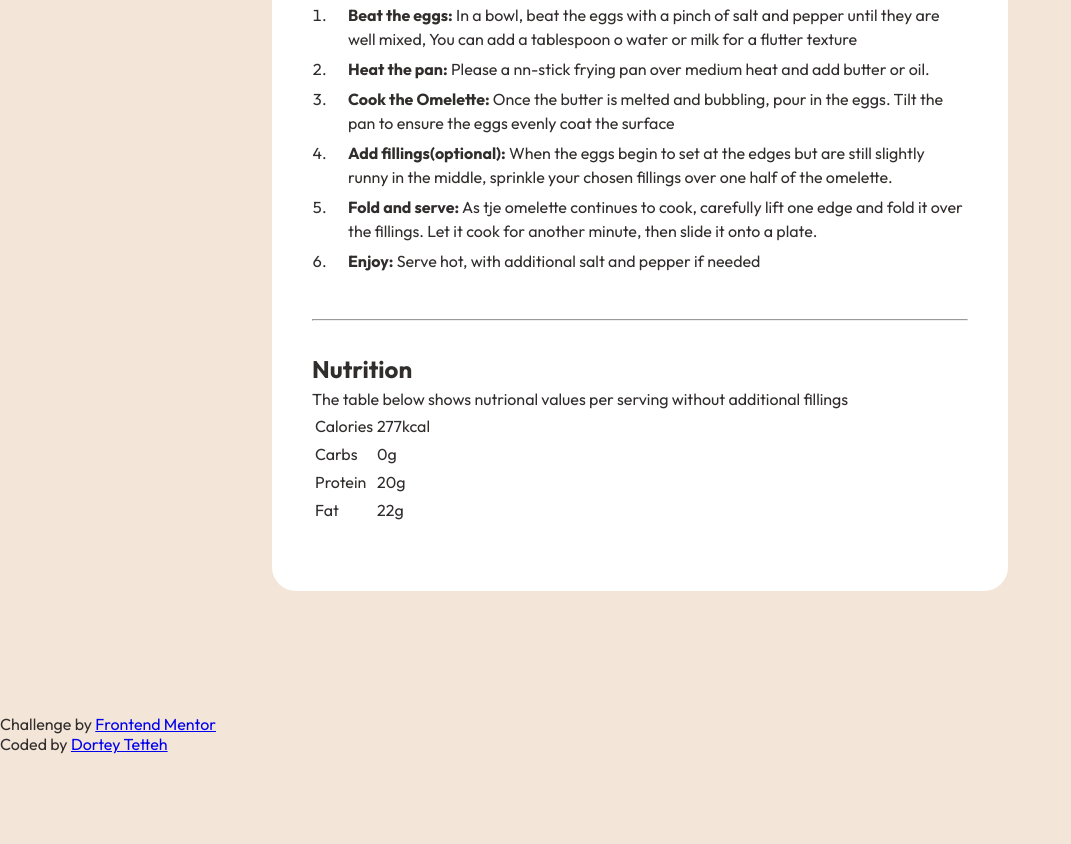
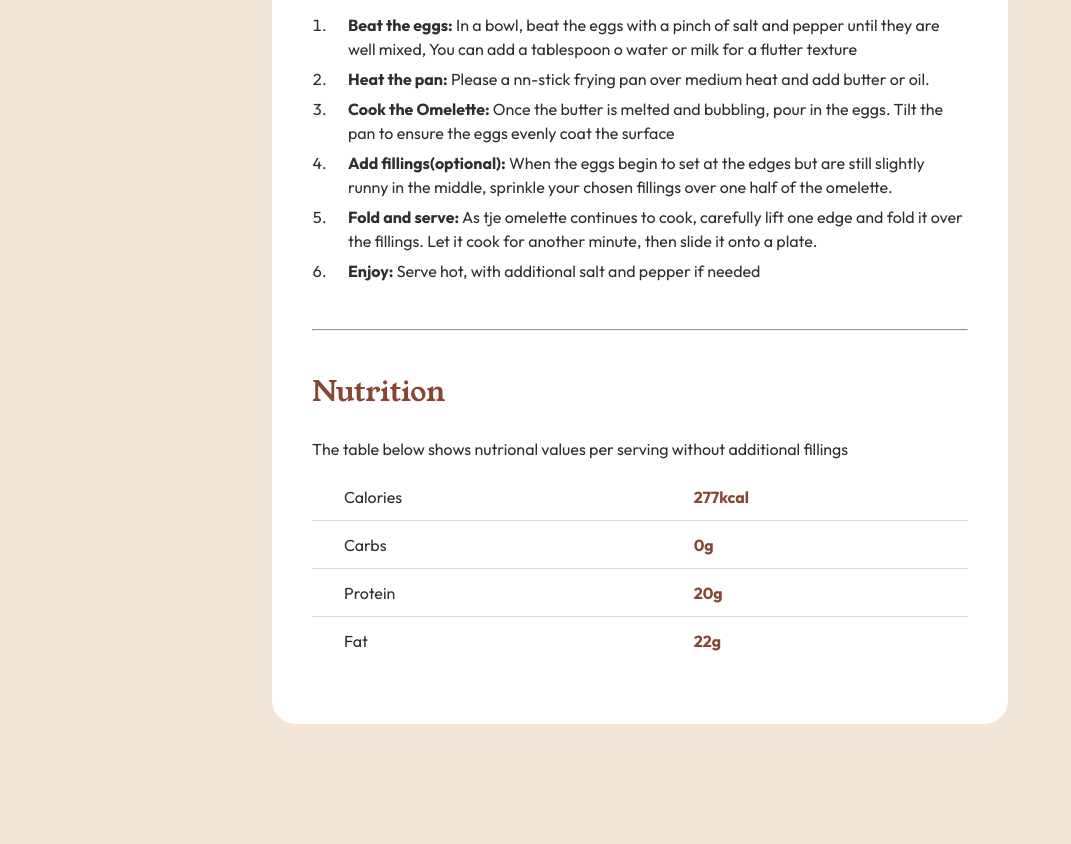
Before and after one commit to quabenah-dt/Recipe-page---Frontend-Mentor, a plain HTML site: page index.html in a window 1280 px wide. Shown: the part 1242-2086 px from the top of the page, without its empty margins (0-1071 px from the left). Before the commit the page ends 1996 px from the top, so only its background shows below. Drawn offline with Linux system fonts and the light colour scheme.

Commit message:
`Refactor nutrition table and add CSS styles for recipe nutrition section`

```diff
--- a/index.html
+++ b/index.html
@@ -64,21 +64,24 @@
                 <h2>Nutrition</h2>
                 <p>The table below shows nutrional values per serving without additional fillings</p>
                 <table>
+                    <tbody>
                         <tr>
-                        <td>Calories</td>
+                            <th scope="row">Calories</th>
                             <td>277kcal</td>
                         </tr>
                         <tr>
-                        <td>Carbs</td>
+                            <th scope="row">Carbs</th>
                             <td>0g</td>
                         </tr>
                         <tr>
-                        <td>Protein</td>
+                            <th scope="row">Protein</th>
                             <td>20g</td>
                         </tr>
                         <tr>
-                        <td>Fat</td>
+                            <th scope="row">Fat</th>
                             <td>22g</td>
+                        </tr>
+                    </tbody>
                 </table>
             </div>
         </div>
--- a/style.css
+++ b/style.css
@@ -63,7 +63,7 @@ p {
 .main {
    display: flex;
     width: 736px;
-    height: 1710.41px;
+    /* height: 1710.41px; */
     flex-direction: column;
     margin: 0 auto;
     background-color: var(--White);
@@ -145,7 +145,8 @@ p {
 
 .line-break hr {
     margin-top: 40px;
-    margin-bottom: 30px;
+    margin-bottom: 40px;
+    color: var(--Stone-150);
 }
 
 .recipe-instructions h2 {
@@ -167,3 +168,59 @@ p {
     font-size: var(--fs-sm);
     padding: 0px 0px 0px 18px;
 }
+
+.recipe-nutrition h2 {
+    font-family: 'Young Serif';
+    font-size: var(--fs-lg);
+    font-weight: 400;
+    color: var(--Brown-800);
+    margin-bottom: 24px;
+}
+
+.recipe-nutrition p {
+    font-size: var(--fs-sm);
+}
+
+.recipe-nutrition table th {
+    font-size: var(--fs-sm);
+    font-weight: 400;
+}
+
+.recipe-nutrition table td {
+    color: var(--Brown-800);
+    font-size: var(--fs-sm);
+    font-weight: 700;
+}
+
+
+table {
+    margin-top: 12px;
+    width: 100%;
+    border-collapse: collapse;
+    margin-bottom: 20px;
+}
+
+th{
+    padding: 12px 1px 11px 32px;
+    text-align: left;
+    border-bottom: 1px solid #ddd;
+}
+
+td {
+    padding: 11px 1px 11px 16px;
+    text-align: left;
+    border-bottom: 1px solid #ddd;
+}
+
+table tr:last-child td {
+    border-bottom: none;
+}
+
+table tr:last-child th {
+    border-bottom: none;
+}
+
+
+th {
+    font-weight: bold;
+}
```
Lines whose indentation alone changed are shown as unchanged.
